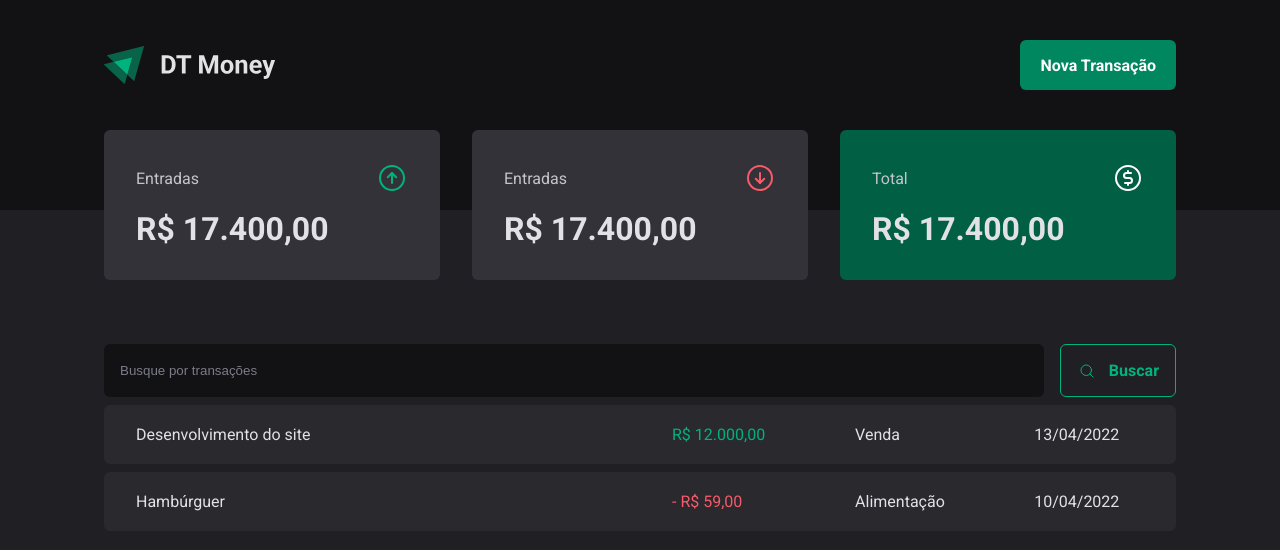
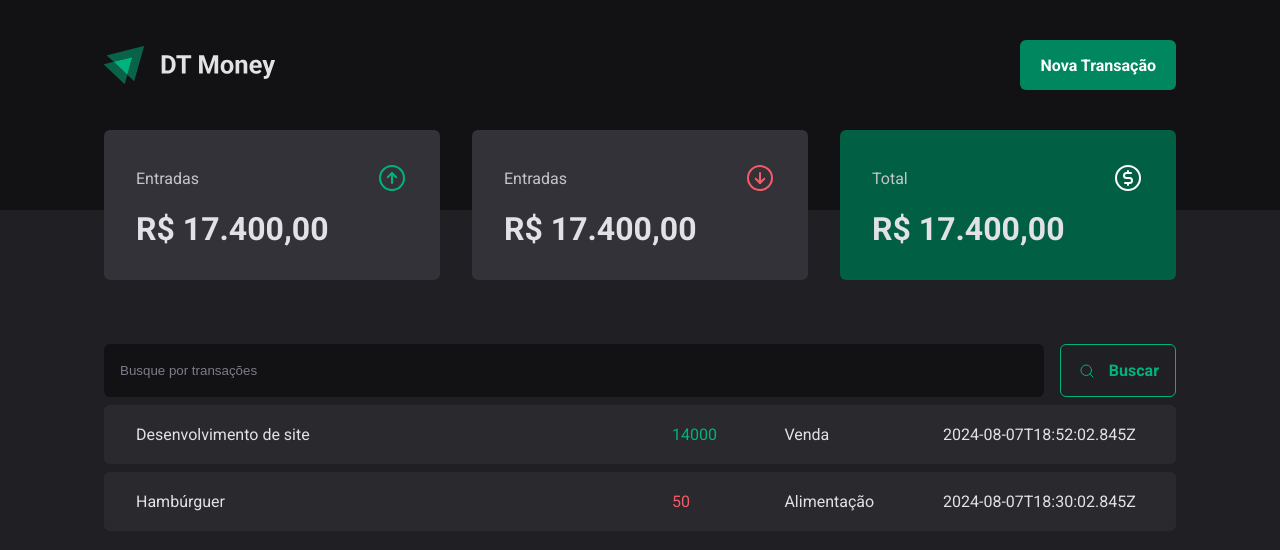
Before and after one commit to tenshiiu/dt-money, a React (Vite) app: page / in a window 1280 px wide. Shown: the top 550 px of the page. Built offline with nearby package versions, Linux system fonts and the light colour scheme; data requests are answered from the project's data file.

Commit message:
Requisição HTTP

```diff
--- a/src/pages/Transactions/index.tsx
+++ b/src/pages/Transactions/index.tsx
@@ -1,9 +1,32 @@
+import { useEffect, useState } from "react";
 import { Header } from "../../components/Header";
 import { Summary } from "../../components/Summary";
 import { SearchForm } from "./components/SearchForm/index.tsx";
 import { TransactionsContainer, TransactionsTable, PriceHighLight } from "./styled";
 
+interface Transaction {
+    id: number;
+    description: string;
+    type: "income" | "outcome";
+    price: number;
+    category: string;
+    createdAt: string;
+}
+
 export function Transactions() {
+    const [transactions, setTransactions] = useState<Transaction[]>([])
+
+    async function loadTransactions() {
+        const response = await fetch("http://localhost:3000/transactions")
+        const data = await response.json();
+
+        setTransactions(data);
+       }
+
+    useEffect(() => {
+       loadTransactions();
+    }, [])
+
     return (
         <div>
             <Header />
@@ -14,22 +37,18 @@
 
             <TransactionsTable>
                 <tbody>
-                    <tr>
-                        <td width="50%">Desenvolvimento do site</td>
-                        <td>
-                            <PriceHighLight variant="income">R$ 12.000,00</PriceHighLight>
-                        </td>
-                        <td>Venda</td>
-                        <td>13/04/2022</td>
-                    </tr>
-                    <tr>
-                        <td width="50%">Hambúrguer</td>
-                        <td>
-                            <PriceHighLight variant="outcome">- R$ 59,00</PriceHighLight>
-                        </td>
-                        <td>Alimentação</td>
-                        <td>10/04/2022</td>
-                    </tr>
+                    {transactions.map(transaction => {
+                        return (
+                        <tr key={transaction.id}>
+                        <td width="50%">{transaction.description}</td>
+                            <td>
+                            <PriceHighLight variant={transaction.type}>{transaction.price}</PriceHighLight>
+                            </td>
+                        <td>{transaction.category}</td>
+                        <td>{transaction.createdAt}</td>
+                        </tr>
+                        )
+                    })}
                 </tbody>
             </TransactionsTable>
             </TransactionsContainer>
```
